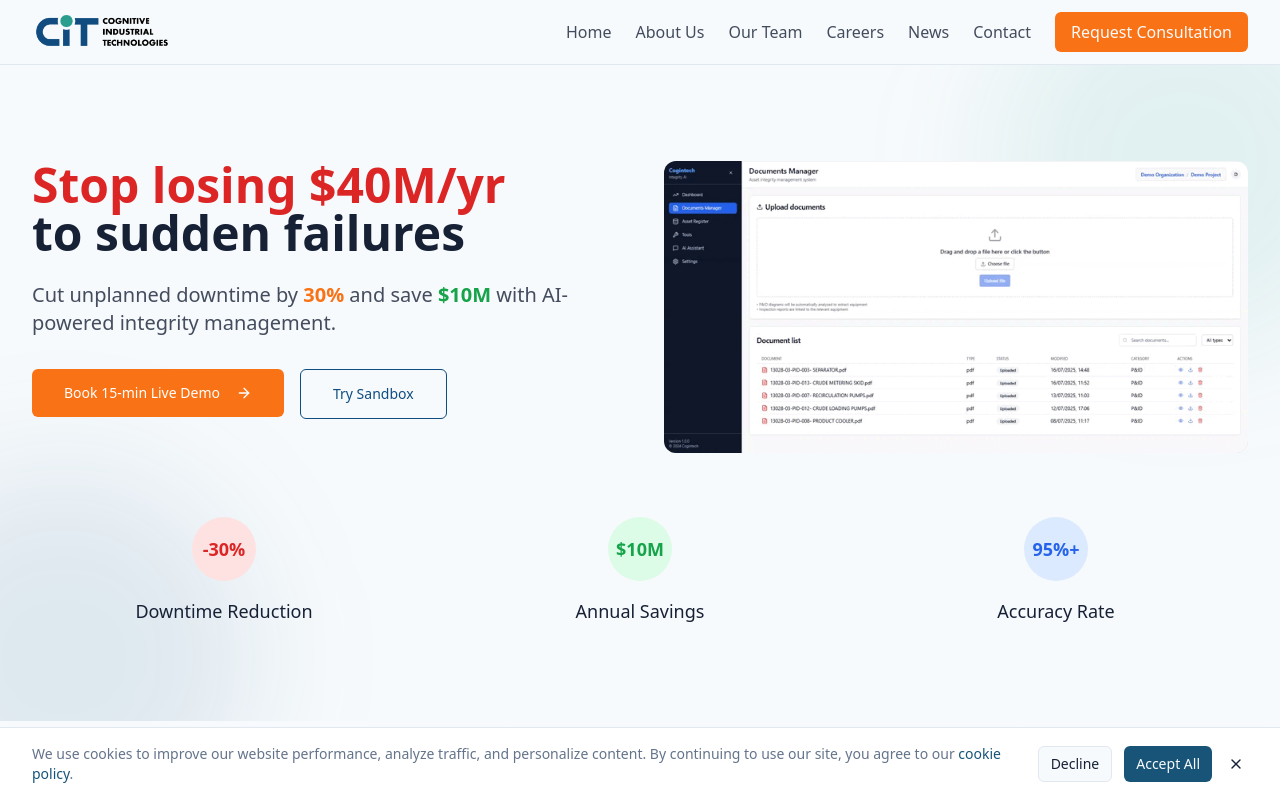
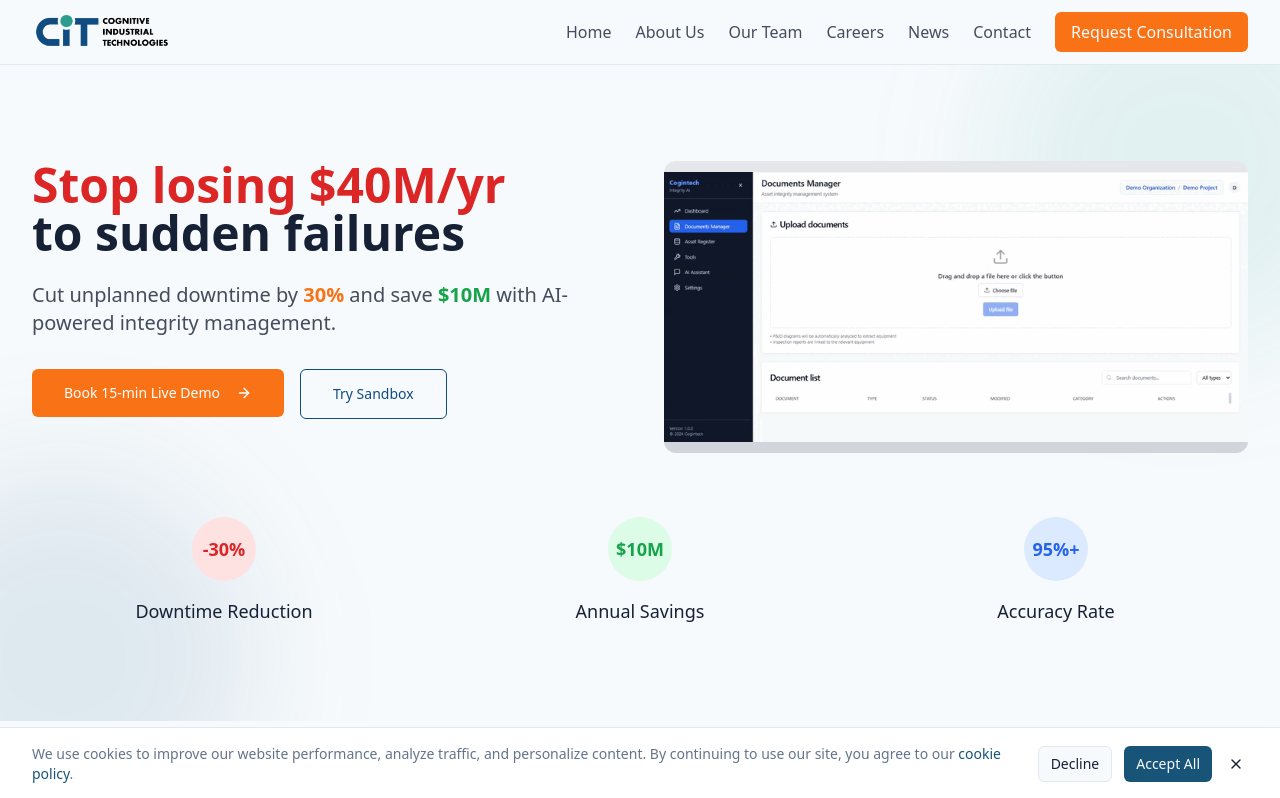
Before and after one commit to Rovlad/cogintech-ai-landing, a React (Vite) app: page /new-landing in a window 1280 px wide. Shown: the top 798 px of the page. Built offline with nearby package versions, Linux system fonts and the light colour scheme.

Commit message:
new GIFs set

```diff
--- a/src/components/new-landing/NewHero.tsx
+++ b/src/components/new-landing/NewHero.tsx
@@ -46,7 +46,7 @@ const NewHero = () => {
 
           <div className="relative aspect-[2/1] rounded-xl overflow-hidden bg-gradient-to-b from-gray-200 to-gray-300">
             <img
-              src="/lovable-uploads/import_pdf.gif"
+              src="/lovable-uploads/file to dashboard.gif"
               alt="Drag & drop to dashboard workflow demonstration"
               className="w-full h-full object-contain"
             />
--- a/src/components/new-landing/SolutionBlocks.tsx
+++ b/src/components/new-landing/SolutionBlocks.tsx
@@ -16,7 +16,7 @@ const SolutionBlocks = () => {
       title: "Dashboard + AI Assistant",
       description: "Real-time equipment health monitoring with intelligent insights and predictive alerts.",
       benefits: "Prevent failures before they happen.",
-      gif: "/lovable-uploads/import_pdf.gif", // Placeholder - replace with actual GIF
+      gif: "/lovable-uploads/dashboard.gif", // Placeholder - replace with actual GIF
       ctaText: "View Dashboard Demo"
     },
     {
@@ -24,7 +24,7 @@ const SolutionBlocks = () => {
       title: "Smart AI Tools",
       description: "Advanced corrosion loop analysis and risk assessment. Recent case: prevented $30k failure at offshore platform.",
       benefits: "AI-powered analysis saves millions.",
-      gif: "/lovable-uploads/import_pdf.gif", // Placeholder - replace with actual GIF
+      gif: "/lovable-uploads/corrosion loops.gif", // Placeholder - replace with actual GIF
       ctaText: "Try AI Tools"
     }
   ];
```
